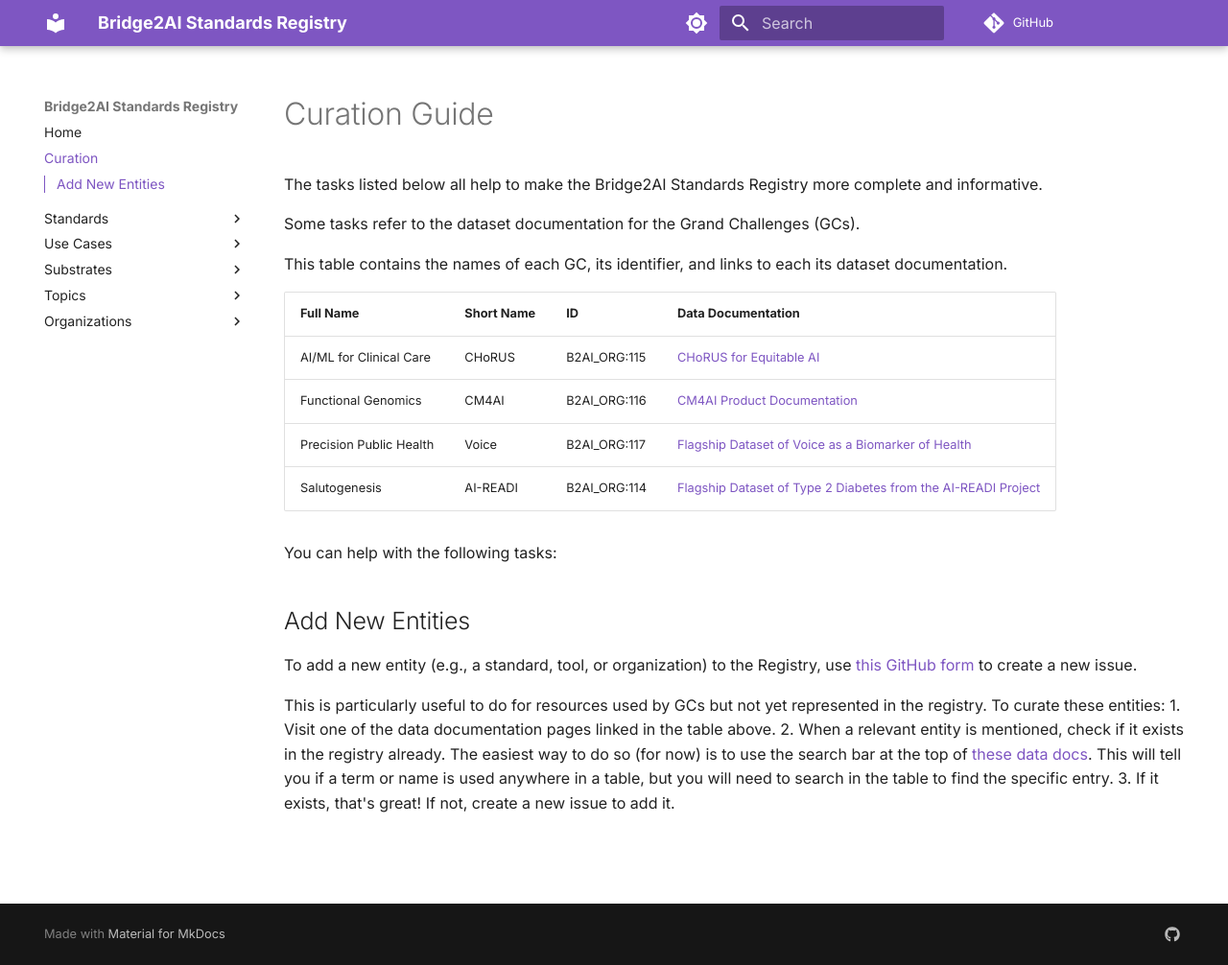
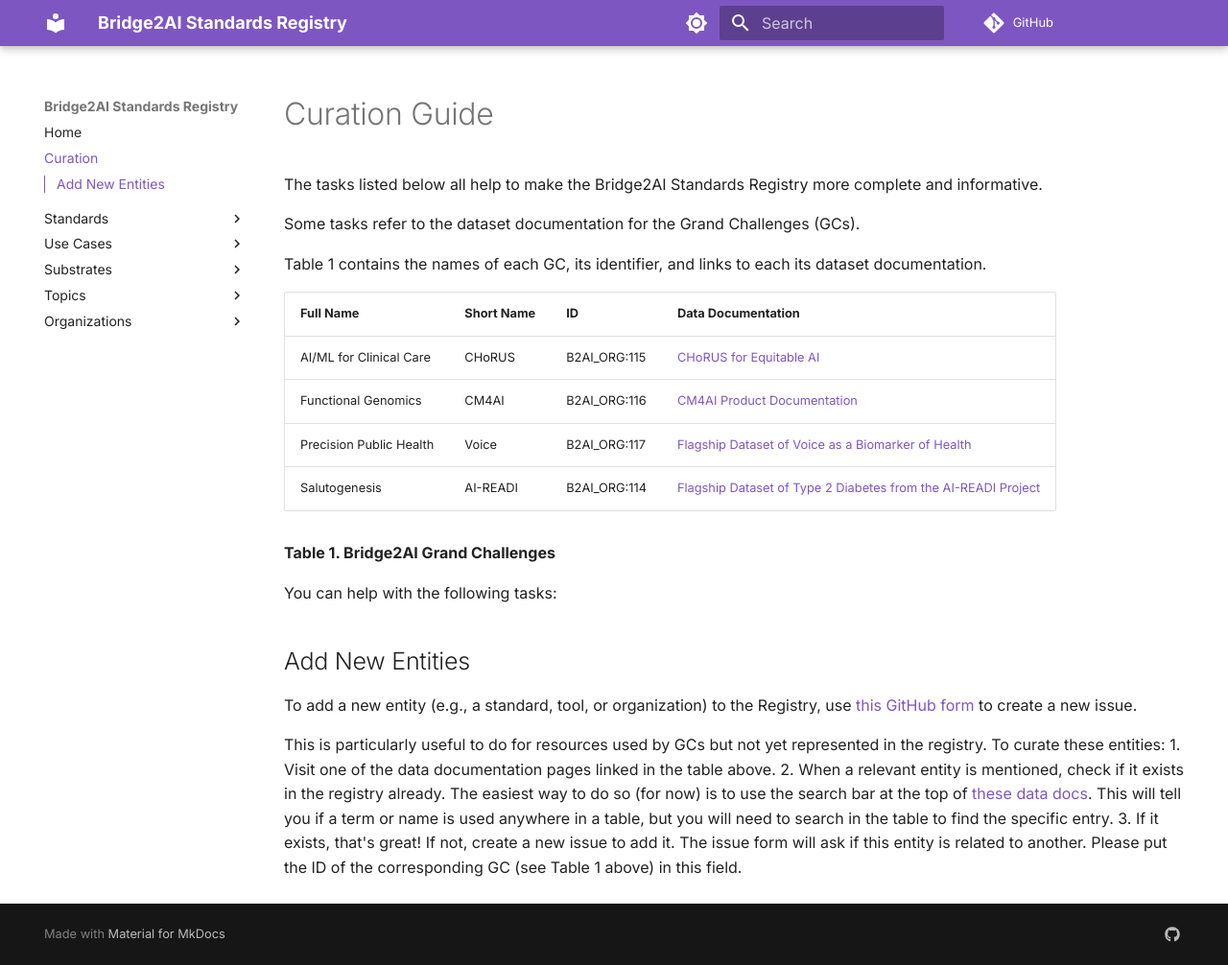
Before and after one commit to bridge2ai/b2ai-standards-registry, an MkDocs documentation site: the page built from docs/curation.md, in a window 1280 px wide and 1006 px high. Shown: the whole window at 96% size. Built offline with MkDocs 1.6.1 and Material for MkDocs 9.7.7, drawn with Linux system fonts in a browser that asks for light colours; comment, search, counter and statistics services are not loaded.

Commit message:
Add note about related_to and table

```diff
--- a/docs/curation.md
+++ b/docs/curation.md
@@ -4,7 +4,7 @@
 
 Some tasks refer to the dataset documentation for the Grand Challenges (GCs).
 
-This table contains the names of each GC, its identifier, and links to each its dataset documentation.
+Table 1 contains the names of each GC, its identifier, and links to each its dataset documentation.
 
 | Full Name | Short Name | ID | Data Documentation |
 |-----------|------------|----|--------------------|
@@ -12,6 +12,8 @@
 |Functional Genomics|CM4AI|B2AI_ORG:116|[CM4AI Product Documentation](https://cm4ai.org/product-documentation/)                    |
 |Precision Public Health|Voice|B2AI_ORG:117|[Flagship Dataset of Voice as a Biomarker of Health](https://docs.b2ai-voice.org/)                    |
 |Salutogenesis|AI-READI|B2AI_ORG:114|[Flagship Dataset of Type 2 Diabetes from the AI-READI Project](https://fairhub.io/datasets/2)                    |
+
+**Table 1. Bridge2AI Grand Challenges**
 
 You can help with the following tasks:
 
@@ -22,4 +24,4 @@
 This is particularly useful to do for resources used by GCs but not yet represented in the registry. To curate these entities:
 1. Visit one of the data documentation pages linked in the table above.
 2. When a relevant entity is mentioned, check if it exists in the registry already. The easiest way to do so (for now) is to use the search bar at the top of [these data docs](https://bridge2ai.github.io/b2ai-standards-registry/). This will tell you if a term or name is used anywhere in a table, but you will need to search in the table to find the specific entry.
-3. If it exists, that's great! If not, create a new issue to add it.
+3. If it exists, that's great! If not, create a new issue to add it. The issue form will ask if this entity is related to another. Please put the ID of the corresponding GC (see Table 1 above) in this field.
```
